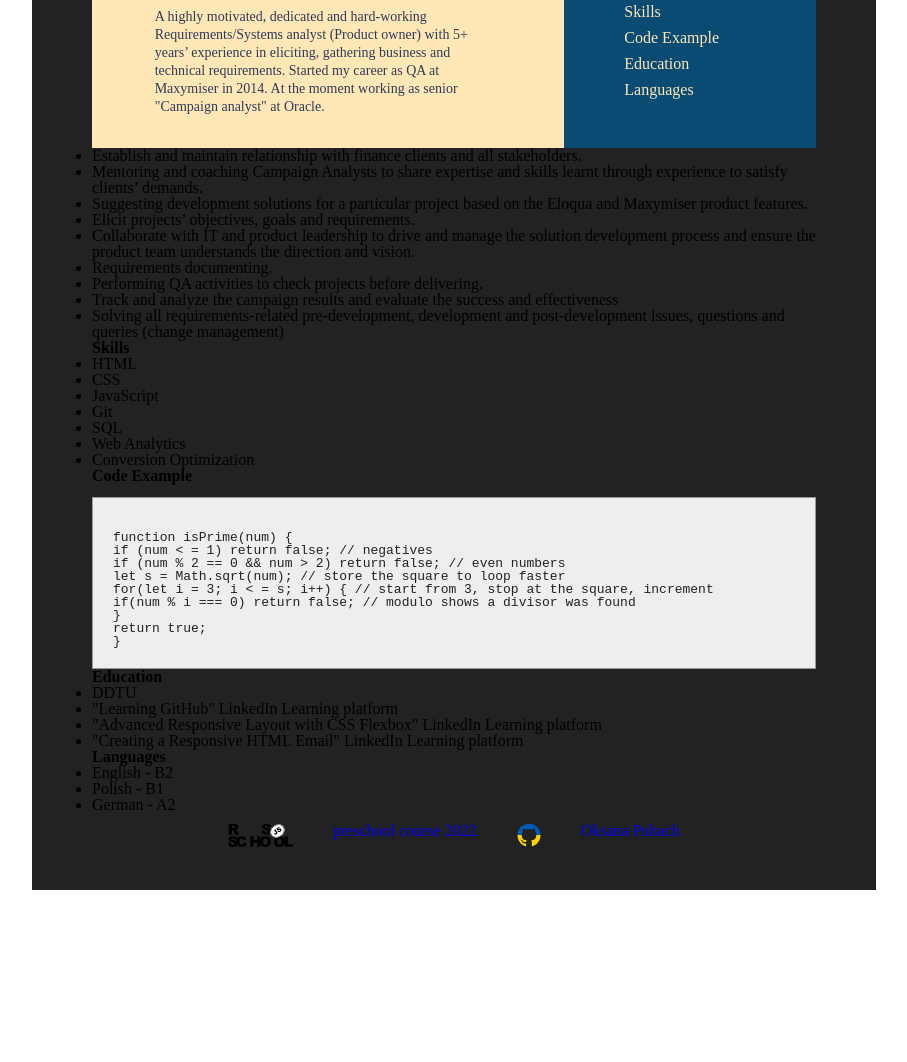
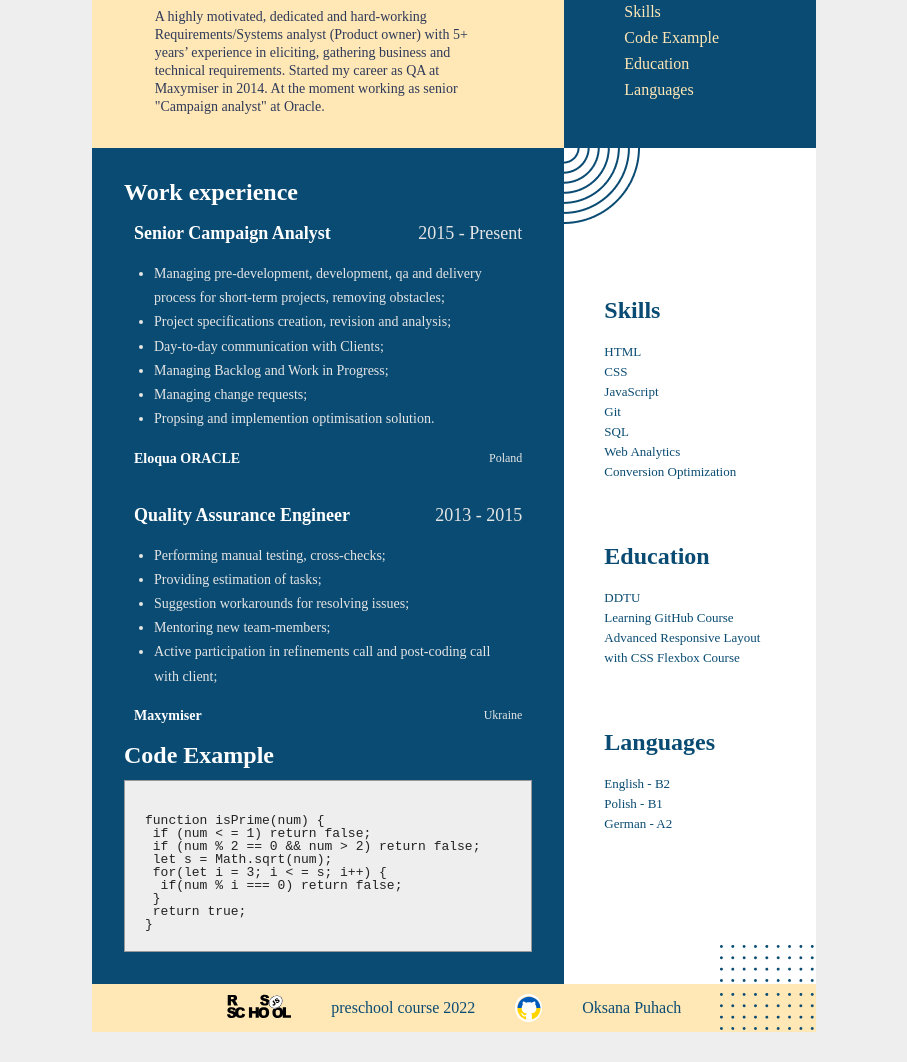
Before and after one commit to OksanaPugach/rsschool-cv, a plain HTML site: page index.html in a window 1280 px wide. Shown: the part 282-1344 px from the top of the page, without its empty margins (186-1093 px from the left). Before the commit the page ends 1172 px from the top, so only its background shows below. Drawn offline with Linux system fonts and the light colour scheme.

Commit message:
feat: design page

```diff
--- a/css/style.css
+++ b/css/style.css
@@ -164,6 +164,10 @@ select {
 	vertical-align: middle;
 }
 
+body {
+	background-color: #eeeeee;
+}
+
 .font_color_yellow {
 	color: #FFE7B6;
 }
@@ -178,7 +182,7 @@ select {
 
 .wrapper {
 	width: 724px;
-	background-color: #222;
+	background-color: #eeeeee;
 	margin: 0 auto;
 	padding: 30px 60px;
 }
@@ -256,8 +260,21 @@ h3 {
 }
 
 ul li a {
+	text-decoration: none;
+	display: inline-block;
+}
 
-	text-decoration: none;
+ul li a {
+	transition: all .02s linear;
+}
+
+ul li a:active {
+	color: #999;
+	text-decoration: underline;
+}
+
+ul li a:hover {
+	transform: scale(1.1);
 }
 
 .header_about {
@@ -313,6 +330,119 @@ ul li a {
 	width: 105px;
 }
 
+main {
+	display: flex;
+	flex-direction: row;
+}
+
+
+.main_left {
+	width: 452px;
+	background-color: #094b72;
+	padding: 32px;
+	color: #ffffff;
+	display: flex;
+	flex-direction: column;
+	justify-content: space-around;
+}
+
+h2 {
+	font-size: 24px;
+	font-weight: bold;
+}
+
+.main_right {
+	width: 190px;
+	padding: 150px 40px;
+	background-color: #ffffff;
+	position: relative;
+	overflow: hidden;
+	color: #094b72;
+	display: flex;
+	flex-direction: column;
+	justify-content: space-between;
+}
+
+.main_right ul {
+	list-style: none;
+	font-size: 13px;
+	font-weight: 400;
+	line-height: 20px;
+}
+
+.work_section {
+	padding: 20px 10px;
+}
+
+.skills,
+.Education,
+.Languages {
+	display: flex;
+	flex-direction: column;
+	gap: 20px;
+}
+
+.work_title {
+	display: flex;
+	flex-direction: row;
+	justify-content: space-between;
+}
+
+.work_name {
+	font-size: 18px;
+	font-weight: bold;
+}
+
+.work_period {
+	font-size: 18px;
+	font-weight: 400;
+	color: #E5E5E5;
+}
+
+.work_duties {
+	padding: 20px;
+	font-size: 14px;
+	font-weight: 400;
+	line-height: 173%;
+	color: #E5E5E5;
+}
+
+.work_footer {
+	display: flex;
+	flex-direction: row;
+	justify-content: space-between;
+
+}
+
+.work_company {
+	font-size: 14px;
+	font-weight: 700;
+}
+
+.work_country {
+	font-size: 12px;
+	font-weight: 400;
+	color: #E5E5E5;
+}
+
+.image_circle {
+	position: absolute;
+	top: -77px;
+	left: -77px;
+}
+
+.image_dots {
+	position: absolute;
+	bottom: 0px;
+	right: 0px;
+}
+
+footer {
+	background: #FFE7B6;
+	color: #094b72;
+	position: relative;
+}
+
 footer ul {
 	list-style-type: none;
 	display: flex;
@@ -323,16 +453,16 @@ footer ul {
 
 footer ul li {
 	margin: 10px 20px;
+	display: flex;
+	align-self: center;
 }
 
-.underline {
-	color: #094b72;
-	text-decoration: underline;
-}
 
-a:active {
-	color: yellow;
-	text-decoration: underline;
+.git_svg {
+	border: 2px solid #ffffff;
+	border-radius: 50%;
+	height: 24px;
+	width: 23px;
 }
 
 pre code {
--- a/index.html
+++ b/index.html
@@ -47,24 +47,67 @@
     </section>
    </header>
    <main>
-    <section class="about">
-     <ul>
-      <li>Establish and maintain relationship with finance clients and all stakeholders.</li>
-      <li>Mentoring and coaching Campaign Analysts to share expertise and skills learnt through experience to satisfy
-       clients’ demands.</li>
-      <li>Suggesting development solutions for a particular project based on the Eloqua and Maxymiser product features.
+    <section class="main_left">
+     <section class="main_work_experience">
+      <h2>Work experience</h2>
+      <section class="work_section">
+       <section class="work_title">
+        <span class="work_name">Senior Campaign Analyst</span>
+        <span class="work_period">2015 - Present</span>
+       </section>
+
+       <ul class="work_duties">
+        <li>Managing pre-development, development, qa and delivery process for short-term projects, removing obstacles;
         </li>
-      <li>Elicit projects’ objectives, goals and requirements.</li>
-      <li>Collaborate with IT and product leadership to drive and manage the solution development process and ensure
-       the
-       product team understands the direction and vision.</li>
-      <li>Requirements documenting. </li>
-      <li>Performing QA activities to check projects before delivering. </li>
-      <li>Track and analyze the campaign results and evaluate the success and effectiveness </li>
-      <li>Solving all requirements-related pre-development, development and post-development issues, questions and
-       queries (change management)</li>
+        <li>Project specifications creation, revision and analysis;</li>
+        <li>Day-to-day communication with Clients;</li>
+        <li>Managing Backlog and Work in Progress;</li>
+        <li>Managing change requests;</li>
+        <li>Propsing and implemention optimisation solution.</li>
        </ul>
+       <section class="work_footer"><span class="work_company">Eloqua ORACLE</span>
+        <span class="work_country">Poland</span>
        </section>
+
+      </section>
+      <section class="work_section">
+       <section class="work_title">
+        <span class="work_name">Quality Assurance Engineer</span>
+        <span class="work_period">2013 - 2015</span>
+       </section>
+       <ul class="work_duties">
+        <li>Performing manual testing, cross-checks;</li>
+        <li>Providing estimation of tasks;</li>
+        <li>Suggestion workarounds for resolving issues;</li>
+        <li>Mentoring new team-members;</li>
+        <li>Active participation in refinements call and post-coding call with client;</li>
+       </ul>
+       <section class="work_footer"><span class="work_company">Maxymiser</span>
+        <span class="work_country">Ukraine</span>
+       </section>
+
+      </section>
+
+
+     </section>
+     <section class="code_example">
+      <h2><a aria-label="code_example" aria-hidden="true" id="code_example">Code Example</a></h2>
+      <pre>
+    <code>
+function isPrime(num) {
+ if (num &lt; = 1) return false;
+ if (num % 2 == 0 && num &gt; 2) return false;
+ let s = Math.sqrt(num);
+ for(let i = 3; i &lt; = s; i++) {
+  if(num % i === 0) return false;
+ }
+ return true;
+}
+</code></pre>
+     </section>
+    </section>
+    <section class="main_right">
+     <img src="img/Lingkaran.png" alt="image" class="image_circle">
      <section class="skills">
       <h2>
        <a aria-label="skills" aria-hidden="true" id="skills">Skills</a>
@@ -79,30 +122,20 @@
        <li>Conversion Optimization</li>
       </ul>
      </section>
-    <section class="code_example">
-     <h2><a aria-label="code_example" aria-hidden="true" id="code_example">Code Example</a></h2>
-     <pre>
-    <code>
-function isPrime(num) {
-if (num &lt; = 1) return false; // negatives
-if (num % 2 == 0 && num > 2) return false; // even numbers
-let s = Math.sqrt(num); // store the square to loop faster
-for(let i = 3; i &lt; = s; i++) { // start from 3, stop at the square, increment
-if(num % i === 0) return false; // modulo shows a divisor was found
-}
-return true;
-}
-</code></pre>
-    </section>
      <section class="Education">
       <h2>
        <a aria-label="education" aria-hidden="true" id="education">Education</a>
       </h2>
       <ul>
-      <li>DDTU</li>
-      <li>"Learning GitHub" LinkedIn Learning platform</li>
-      <li>"Advanced Responsive Layout with CSS Flexbox" LinkedIn Learning platform</li>
-      <li>"Creating a Responsive HTML Email" LinkedIn Learning platform</li>
+       <li><a href="https://www.dstu.dp.ua/uni/index.html" alt="ddtu link" class="font_color_blue">DDTU</a></li>
+       <li><a href="https://www.linkedin.com/learning/learning-github/what-is-git?u=42751868"
+         alt="Learning GitHub Course" class="font_color_blue">Learning GitHub Course</a>
+       </li>
+       <li><a
+         href="https://www.linkedin.com/learning/advanced-responsive-layouts-with-css-flexbox/using-flexbox-to-create-a-grid-of-cards?autoplay=true&u=42751868"
+         alt="Advanced
+         Responsive Layout with CSS Flexbox Course" class="font_color_blue">Advanced
+         Responsive Layout with CSS Flexbox Course</a></li>
       </ul>
      </section>
      <section class="Languages">
@@ -115,19 +148,25 @@ return true;
        <li>German - A2</li>
       </ul>
      </section>
+     <img src="img/Titik-titik.png" alt="dots" class="image_dots">
+    </section>
+
+
+
+
    </main>
    <footer>
     <ul>
      <li>
-      <a aria-hidden="true" href="https://rs.school/js/" class="footer__link">
+      <a aria-hidden="true" href="https://rs.school/js/" class="footer_link ">
        <img src="img/rs_school_js.svg" height="24" alt="rs_school_logo">
       </a>
      </li>
      <li>
-      <a href="https://rs.school/js/" class="footer__link"> preschool course 2022</a>
+      <a href="https://rs.school/js/" class="footer_link font_color_blue"> preschool course 2022</a>
      </li>
-     <li><a aria-hidden="true" href="https://github.com/OksanaPugach"><svg xmlns="http://www.w3.org/2000/svg" width="24"
-        height="24" fill="none" class="d-block mt-3 ml-3">
+     <li><a class="git_svg" aria-hidden="true" href="https://github.com/OksanaPugach"><svg
+        xmlns="http://www.w3.org/2000/svg" width="24" height="24" fill="#ffffff" class="d-block mt-3 ml-3">
         <rect x=".75" y="1.275" width="22.5" height="22.5" rx="11.25"></rect>
         <mask id="a" style="mask-type:alpha" maskUnits="userSpaceOnUse" x="0" y="0" width="24" height="24">
          <path fill-rule="evenodd" clip-rule="evenodd"
@@ -140,8 +179,9 @@ return true;
         </g>
        </svg></a>
      </li>
-     <li><a href="https://github.com/OksanaPugach">Oksana Puhach</a></li>
+     <li><a href="https://github.com/OksanaPugach" class="footer_link font_color_blue">Oksana Puhach</a></li>
     </ul>
+    <img src="img/Titik-titik.png" alt="dots" class="image_dots">
    </footer>
   </div>
  </body>
```
Also changed, not shown: img/Lingkaran.png (added), img/Titik-titik.png (added). Lines whose indentation alone changed are shown as unchanged.
